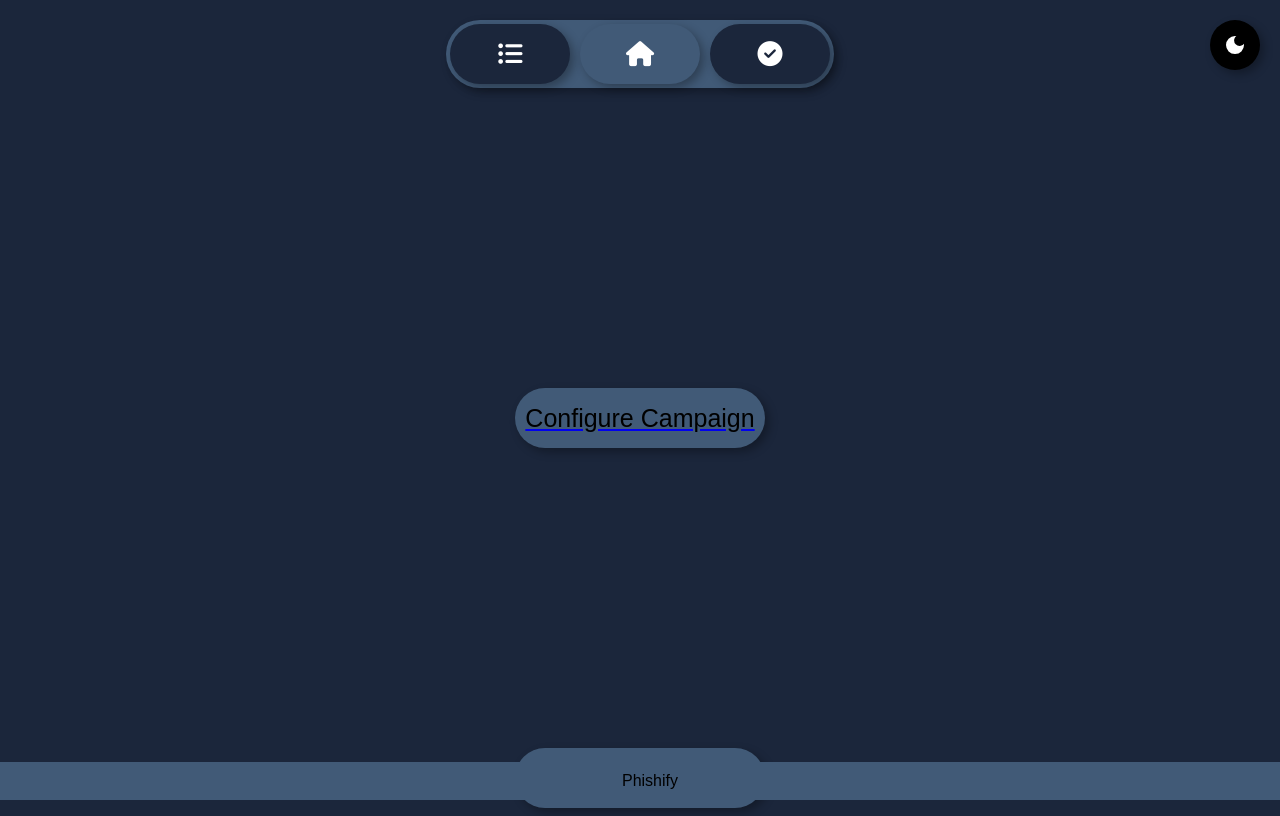
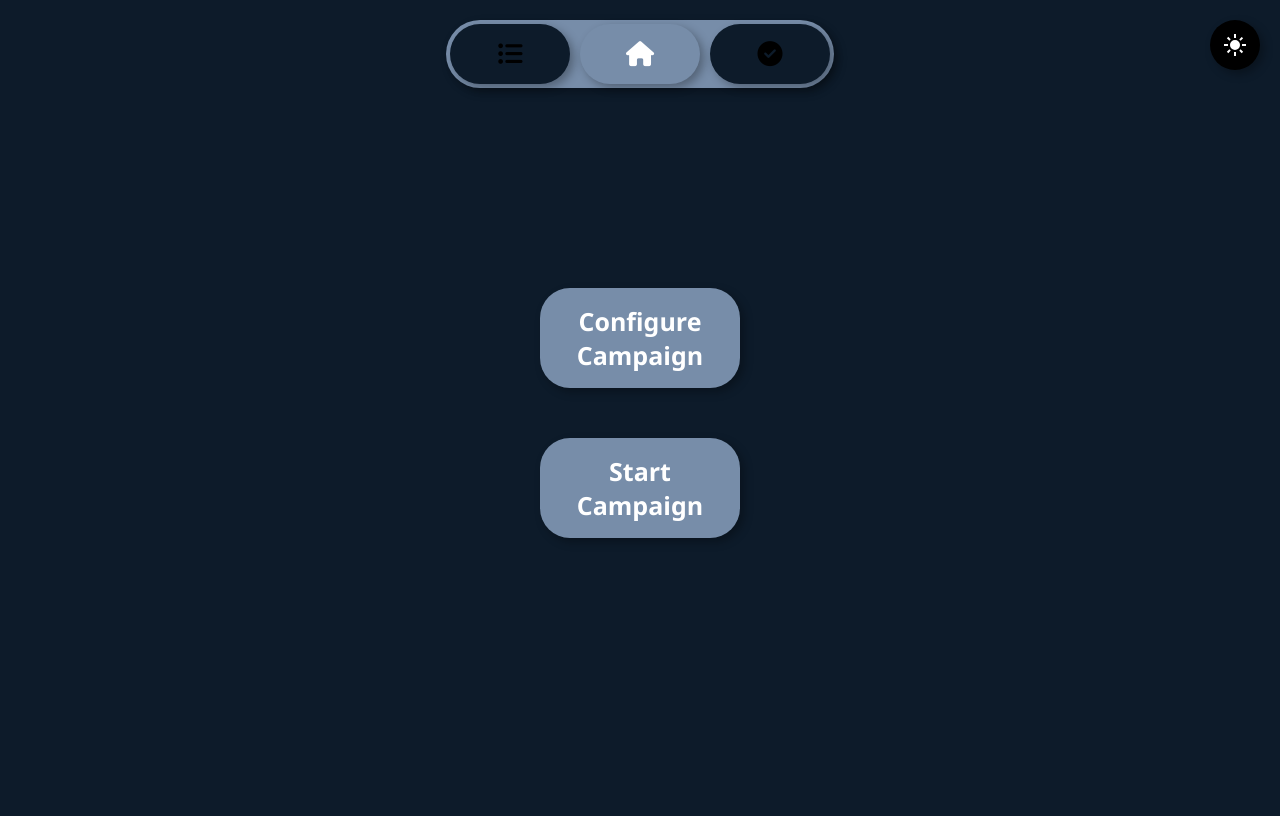
Before and after one commit to Phishifyinnen/Phishify, a plain HTML site: page Main/Phishify_Home.html in a window 1280 px wide. Drawn offline with Linux system fonts and the light colour scheme.

Commit message:
Add files via upload

```diff
--- a/Main/Phishify_Home.html
+++ b/Main/Phishify_Home.html
@@ -7,11 +7,11 @@
     <meta charset="UTF-8">
 </head>
 <button id="theme-switch">
+    <svg xmlns="http://www.w3.org/2000/svg" height="24px" viewBox="0 -960 960 960" width="24px" fill=""><path d="M480-120q-150 0-255-105T120-480q0-150 105-255t255-105q14 0 27.5 1t26.5 3q-41 29-65.5 75.5T444-660q0 90 63 153t153 63q55 0 101-24.5t75-65.5q2 13 3 26.5t1 27.5q0 150-105 255T480-120Z"/></svg>
     <svg xmlns="http://www.w3.org/2000/svg" height="24px" viewBox="0 -960 960 960" width="24px" fill=""><path d="M480-280q-83 0-141.5-58.5T280-480q0-83 58.5-141.5T480-680q83 0 141.5 58.5T680-480q0 83-58.5 141.5T480-280ZM200-440H40v-80h160v80Zm720 0H760v-80h160v80ZM440-760v-160h80v160h-80Zm0 720v-160h80v160h-80ZM256-650l-101-97 57-59 96 100-52 56Zm492 496-97-101 53-55 101 97-57 59Zm-98-550 97-101 59 57-100 96-56-52ZM154-212l101-97 55 53-97 101-59-57Z"/></svg>
-    <svg xmlns="http://www.w3.org/2000/svg" height="24px" viewBox="0 -960 960 960" width="24px" fill=""><path d="M480-120q-150 0-255-105T120-480q0-150 105-255t255-105q14 0 27.5 1t26.5 3q-41 29-65.5 75.5T444-660q0 90 63 153t153 63q55 0 101-24.5t75-65.5q2 13 3 26.5t1 27.5q0 150-105 255T480-120Z"/></svg>
 </button>
 
-<div>
+<div class="containerfortop">
     <a href="Phishify_List.html" id="listButton">
     <button><i class="fa-solid fa-list-ul"></i></button>
     </a>
@@ -37,15 +37,14 @@
 </script>
 <body>
 
-
-<a href="Campaign_Settings.html">
+<div class="container">
+<a href="Campaign_Settings.html" id="Hyperlink">
     <button id="Campaign">Configure Campaign</button>
 </a>
 
-  <a href="benistdoof">
+  <a href="benistdoof" id="Hyperlink">
       <button id="Campaign">Start Campaign</button>
   </a>
-
-<footer>Phishify</footer>
+</div>
 </body>
 </html>
--- a/Main/Phishify_List.html
+++ b/Main/Phishify_List.html
@@ -1,17 +1,21 @@
 <!DOCTYPE html>
 <html lang="en">
 <link rel="stylesheet" href="style.css">
+<script type="text/javascript" src="darkmode.js" defer></script>
 <link rel="stylesheet" href="https://cdnjs.cloudflare.com/ajax/libs/font-awesome/6.6.0/css/all.min.css" integrity="sha512-Kc323vGBEqzTmouAECnVceyQqyqdsSiqLQISBL29aUW4U/M7pSPA/gEUZQqv1cwx4OnYxTxve5UMg5GT6L4JJg==" crossorigin="anonymous" referrerpolicy="no-referrer" />
 <head>
     <meta charset="UTF-8">
 </head>
-
+<button id="theme-switch">
+    <svg xmlns="http://www.w3.org/2000/svg" height="24px" viewBox="0 -960 960 960" width="24px" fill=""><path d="M480-120q-150 0-255-105T120-480q0-150 105-255t255-105q14 0 27.5 1t26.5 3q-41 29-65.5 75.5T444-660q0 90 63 153t153 63q55 0 101-24.5t75-65.5q2 13 3 26.5t1 27.5q0 150-105 255T480-120Z"/></svg>
+    <svg xmlns="http://www.w3.org/2000/svg" height="24px" viewBox="0 -960 960 960" width="24px" fill=""><path d="M480-280q-83 0-141.5-58.5T280-480q0-83 58.5-141.5T480-680q83 0 141.5 58.5T680-480q0 83-58.5 141.5T480-280ZM200-440H40v-80h160v80Zm720 0H760v-80h160v80ZM440-760v-160h80v160h-80Zm0 720v-160h80v160h-80ZM256-650l-101-97 57-59 96 100-52 56Zm492 496-97-101 53-55 101 97-57 59Zm-98-550 97-101 59 57-100 96-56-52ZM154-212l101-97 55 53-97 101-59-57Z"/></svg>
+</button>
 <body>
 
 <a href="Phishify_Home.html">
 <button id="Back_Button"><i class="fa-solid fa-arrow-left"></i></button>
     </a>
-<div>
+<div class="containerfortop">
     <a href="Phishify_List.html" id="listButton">
     <button><i class="fa-solid fa-list-ul"></i></button>
     </a>
@@ -81,7 +85,7 @@
 
     window.onload = loadTextFile;
 </script>
-<footer>Phishify</footer>
+
 
 </body>
 
--- a/Main/StyleLogin.css
+++ b/Main/StyleLogin.css
@@ -114,7 +114,7 @@ form button{
     text-transform: uppercase;
     cursor: pointer;
     transition: 150ms ease;
-}
+    }
 form button:hover{
     background-color: var(--text-color);
 }
@@ -147,6 +147,7 @@ form div.incorrect input{
 #error-message{
     color: #f06272;
 }
+
 #theme-switch{
     height: 50px;
     width: 50px;
--- a/Main/style.css
+++ b/Main/style.css
@@ -1,19 +1,19 @@
 
 :root{
-    --accent-color: #1B263B;
+    --accent-color: #0D1B2A;
     --base-color: white;
     --text-color: black;
-    --input-color: rgba(119, 141, 169, 0.34);
-    --button-color: #415A77;
+    --input-color: #1B263B;
+    --button-color: #778DA9;
 }
 .darkmode{
-    --accent-color: #415A77;
+    --accent-color: #778DA9;
     --base-color: black;
     --text-color: white;
-    --input-color: rgb(119, 141, 169);
+    --input-color: #778DA9;
     --button-color: #1B263B;
 }
-div {
+.containerfortop{
     background-color: var(--button-color);
     margin: auto;
     margin-top: 20px;
@@ -37,7 +37,7 @@ button {
     width: 120px;
     font-size: 25px;
     font-family: sans-serif;
-    color: var(--base-color);
+    color: var(--text-color);
     border-radius: 30px;
     border-width: 0px;
     padding: 10px;
@@ -135,38 +135,54 @@ footer{
     box-shadow: 6px 6px 15px rgba(0, 0, 0, 0.4);
   font-family: sans-serif;
 }
+.container{
+    color: black;
+    display: flex;
+    flex-direction: column;
+    justify-content: center;
+    align-items: center;
+    gap: 50px;
+    height: 650px;
+}
 #Campaign{
-    display: grid;
-    margin: auto;
-    margin-top: 300px;
-    width: 250px;
     background-color: var(--button-color);
-    color: black;
-  font-family: sans-serif;
-    text-decoration: none;
+    color: var(--base-color);
+    font-family: "Segoe UI";
+    font-weight: bolder;
+    height: 100px;
+    width: 200px;
 }
 #Campaign:hover{
     background-color: var(--base-color);
-  font-family: sans-serif;
-}
-#Campaign:active{
-    background-color: var(--base-color);
-  font-family: sans-serif;
+    color: var(--text-color);
 }
 #userList {
     border-radius: 0px; /* Kommentarzeichen entfernt */
     display: flex;
-    gap: 5px;
+    gap: 25px;
     flex-direction: column;
-    width: 450px; /* 'widh' zu 'width' korrigiert */
-    height: 1200px;
+    justify-content: center;
+    align-items: center;
+    width: 100%; /* 'widh' zu 'width' korrigiert */
+    height: 100%;
+    border: black;
 }
 
 .users_userList {
     border-radius: 0px;
     padding: 10px;
     text-align: center;
+    height: 50px;
     width: 400px;
+    background-color: var(--button-color);
+    border-radius: 20px 20px 20px 20px;
+    font-family: Poppins, "Segoe UI", sans-serif;
+    font-size: 40px;
+    font-weight: bold;
+    box-shadow: 6px 6px 15px rgba(0, 0, 0, 0.4);
+}
+#Hyperlink{
+    text-decoration: none;
 }
 #theme-switch{
     height: 50px;
```
Also changed, not shown: Main/Phishify_Login.html (+2 -2 lines), Main/Phishify_Status.html (+8 -3 lines), Main/Name.txt, Main/output.txt, 1 other file.
